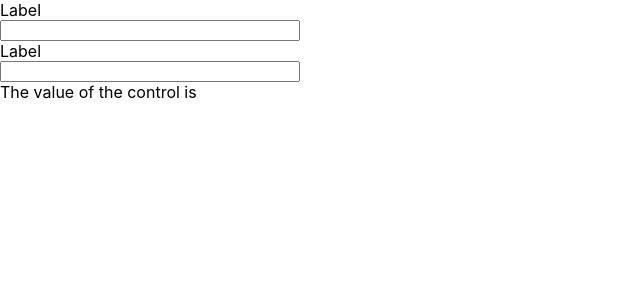
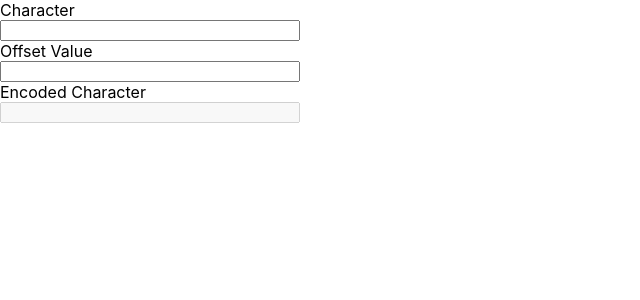
Before and after one commit to AshWlk/cipher-tools, a React (Create React App) app: page / in a window 1280 px wide. Shown: the top 300 px of the page, without its empty margins (0-640 px from the left). Built offline with nearby package versions, Linux system fonts and the light colour scheme.

Commit message:
Create rotation cypher controls

```diff
--- a/src/App.tsx
+++ b/src/App.tsx
@@ -2,6 +2,8 @@ import React, { useState } from "react";
 import "./App.css";
 import Form from "./components/form/Form";
 import Input from "./components/input/Input";
+import { isDefined } from "./functions/is-defined/is-defined";
+import { shiftCharacter } from "./functions/shift-character/shift-character";
 
 const App = () => {
    const [value, setValue] = useState<Record<string, string>>();
@@ -14,11 +16,21 @@ const App = () => {
       <div>
          <div style={{ maxWidth: "300px" }}>
             <Form onStateChange={handleOnStateChange}>
-               <Input label="Label" name="test-1" />
-               <Input label="Label" name="test-2" />
+               <Input label="Character" name="char" maxLength={1} />
+               <Input label="Offset Value" name="offset" />
+               <Input
+                  label="Encoded Character"
+                  name="encoded-char"
+                  readOnly={true}
+                  disabled={true}
+                  value={
+                     value?.["char"] && isDefined(+value?.["offset"])
+                        ? shiftCharacter(value["char"], +value["offset"])
+                        : ""
+                  }
+               />
             </Form>
          </div>
-         <div>The value of the control is {value?.["test-1"]}</div>
       </div>
    );
 };
--- /dev/null
+++ b/src/constants/alphabet.ts
@@ -0,0 +1 @@
+export const alphabet = "abcdefghijklmnopqrstuvwxyz";
--- /dev/null
+++ b/src/functions/is-defined/is-defined.ts
@@ -0,0 +1,3 @@
+export const isDefined = (value: unknown): boolean => {
+   return value !== null && value !== undefined && (typeof value === "number" ? !isNaN(value) : true);
+};
--- /dev/null
+++ b/src/functions/shift-character/shift-character.ts
@@ -0,0 +1,7 @@
+import { alphabet } from "../../constants/alphabet";
+
+export const shiftCharacter = (character: string, offset: number) => {
+   let newCharacterIndex = (alphabet.indexOf(character) + offset) % alphabet.length;
+   newCharacterIndex = newCharacterIndex < 0 ? newCharacterIndex + alphabet.length : newCharacterIndex;
+   return alphabet[newCharacterIndex];
+};
```
